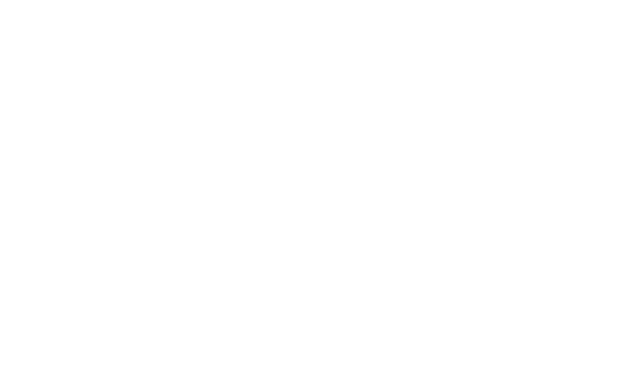
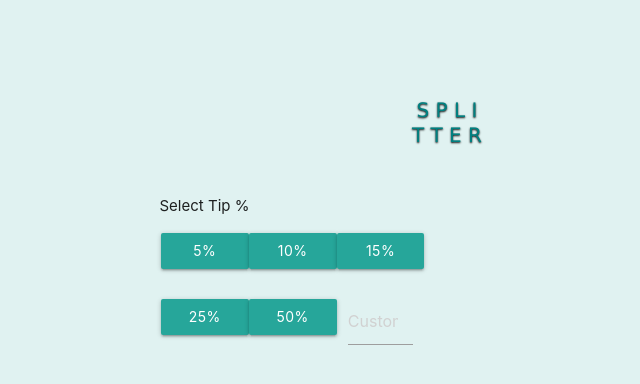
Before and after one commit to JaimeraisS/HMBTipCalculator, a plain HTML site: page HMBTest.html in a window 1280 px wide. Shown: the whole page, without its empty margins (193-833 px from the left). Drawn offline with nearby package versions, Linux system fonts and the light colour scheme.

Commit message:
HMBTipCalcV1.1
CSS Materialize buton ve input yapıları eklendi. CSS grid layoud boyutlandırıldı.

```diff
--- a/HMBTest.html
+++ b/HMBTest.html
@@ -2,9 +2,36 @@
 <html>
 <head>
 <meta charset="utf-8">
-<title>Başlıksız Belge</title>
+<title>Tip Calculator</title>
+	<link rel="stylesheet" href="https://cdnjs.cloudflare.com/ajax/libs/materialize/1.0.0/css/materialize.min.css">
+	<style type="text/css">
+		p {font-family:Verdana, Geneva, sans-serif;font-size: 20px;line-height: 100%;margin-top: 5px; margin-bottom: 5px;color:teal;font-weight: 100;text-shadow:  0px 1px 2px #000;}
+	</style>
 </head>
 
-<body>
+<body class="center-align teal lighten-5">
+	<p style="margin-top: 100px">S P L I</p>
+	<p style="margin-bottom: 50px">T T E R</p>
+	<div class="row">
+		<div class="col s6 push-s3">
+					<div class="col s12 m6">
+						<div style="text-align:left;margin-left:10px">
+							<span>Select Tip %</span>
+						</div>
+							<div class="col s12 margin">
+								<a class="input-field col s6 m4 waves-effect waves-light btn">5%</a>
+								<a class="input-field col s6 m4 waves-effect waves-light btn">10%</a>
+								<a class="input-field col s6 m4 waves-effect waves-light btn">15%</a>
+								<a class="input-field col s6 m4 waves-effect waves-light btn">25%</a>
+								<a class="input-field col s6 m4 waves-effect waves-light btn">50%</a>
+
+								<div class="input-field col s6 m4">
+						          <input type="number" class="validate" min="0" max="5000" placeholder="Custom">
+						        </div>
+							</div>
+					</div>
+		</div>
+	</div>
+	<script src="https://cdnjs.cloudflare.com/ajax/libs/materialize/1.0.0/js/materialize.min.js"></script>
 </body>
 </html>
```
